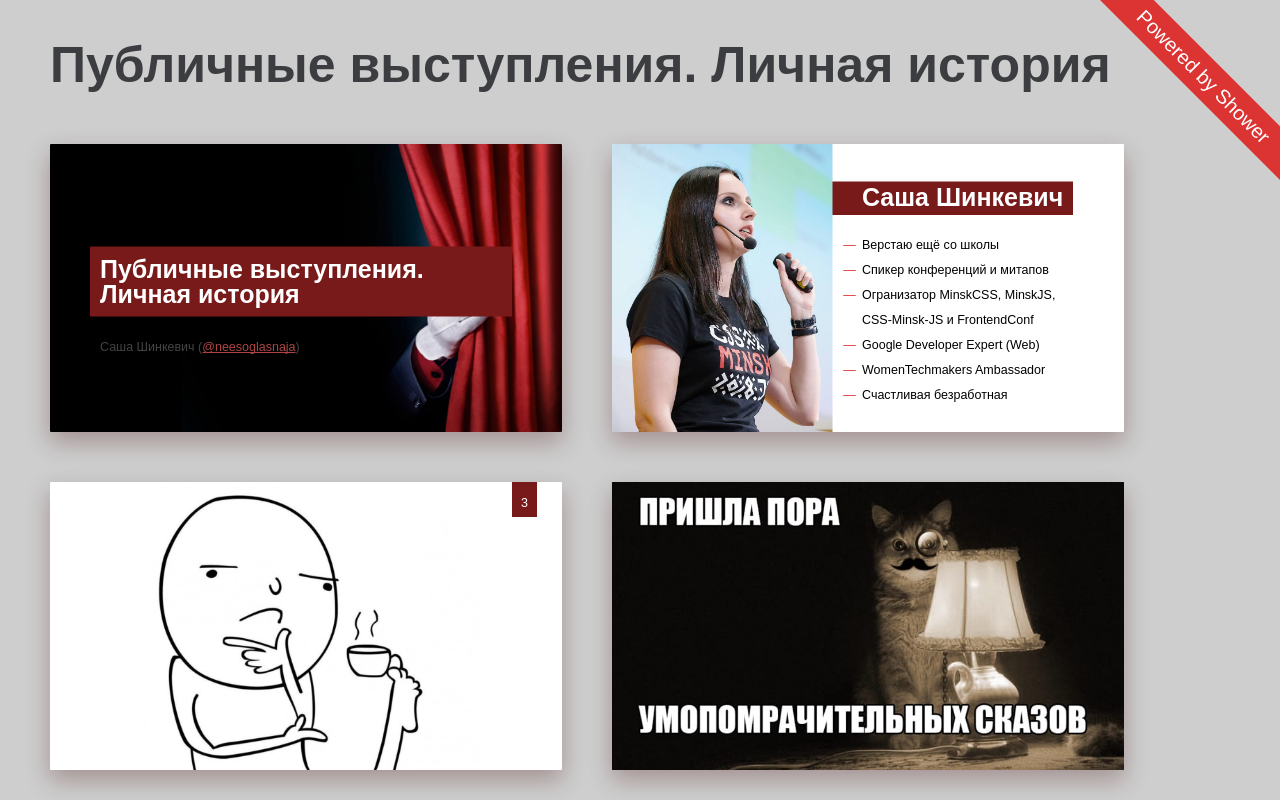
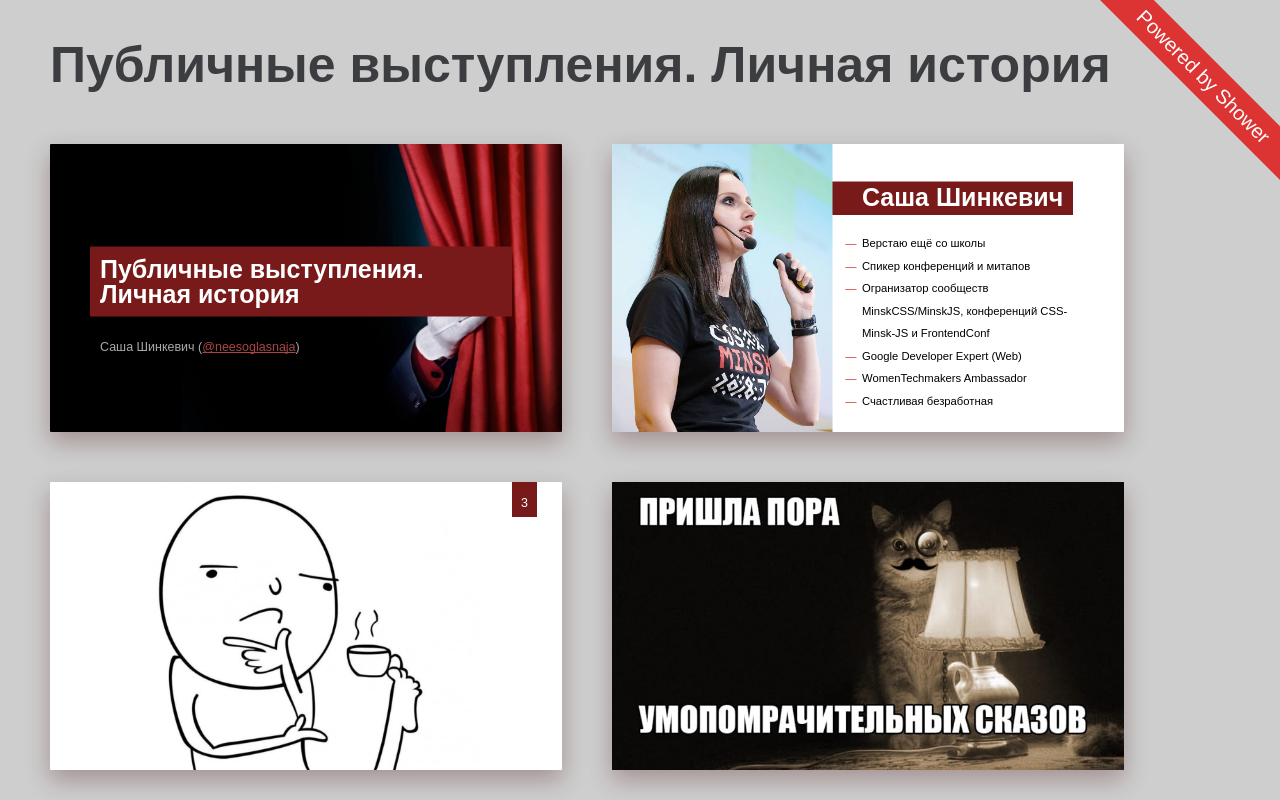
Before and after one commit to neesoglasnaja/bravado-public-speaking-101, a plain HTML site: page index.html in a window 1280 px wide. Shown: the top 800 px of the page. Drawn offline with Linux system fonts and the light colour scheme; a web font is replaced by a local one.

Commit message:
Update data

```diff
--- a/index.html
+++ b/index.html
@@ -19,7 +19,7 @@
 
     <section class="slide clear" id="cover">
         <h2 class="no-bg" style="color: white; background: #78191a; padding: 20px; display: inline-block; margin-left: -20px; margin-top: 130px;">Публичные выступления. Личная история</h2>
-        <p style="color: #444;">
+        <p style="color: #aaa;">
             Саша Шинкевич (<a href="https://twitter.com/neesoglasnaja" style="color: #ac4444">@neesoglasnaja</a>)
         </p>
         <img src="./pictures/cover.jpg" alt="Закулисье" class="cover">
@@ -27,13 +27,13 @@
 
     <section class="slide clear">
         <h2 style="margin-left: 200px; margin-right: -20px;">Саша Шинкевич</h2>
-        <ul style="margin-left: 400px;">
+        <ul style="margin-left: 400px; font-size: 0.9em">
             <li>Верстаю ещё со школы</li>
-            <li>Спикер конференций и митапов</li>
-            <li>Огранизатор MinskCSS, MinskJS, CSS-Minsk-JS и FrontendConf</li>
-            <li>Google Developer Expert (Web)</li>
-            <li>WomenTechmakers Ambassador</li>
-            <li>Счастливая безработная</li>
+            <li class="next">Спикер конференций и митапов</li>
+            <li class="next">Огранизатор сообществ MinskCSS/MinskJS, конференций CSS-Minsk-JS и FrontendConf</li>
+            <li class="next">Google Developer Expert (Web)</li>
+            <li class="next">WomenTechmakers Ambassador</li>
+            <li class="next">Счастливая безработная</li>
         </ul>
         <img src="pictures/sasha.jpg" alt="" class="place left cover height z-top">
     </section>
@@ -358,7 +358,7 @@
 
 
     <section class="slide">
-        <h2 class="shout no-bg">😱 Все может сломаться</h2>
+        <h2 class="shout no-bg">😱 Всё может сломаться</h2>
     </section>
 
 
@@ -751,11 +751,6 @@
     </section>
 
 
-    <section class="slide clear black">
-        <img src="./pictures/speakers.jpg" alt="WSD Speakers" class="cover">
-    </section>
-
-
     <section class="slide">
         <h2 class="shout no-bg" style="font-size: 10em;">😀</h2>
     </section>
```
